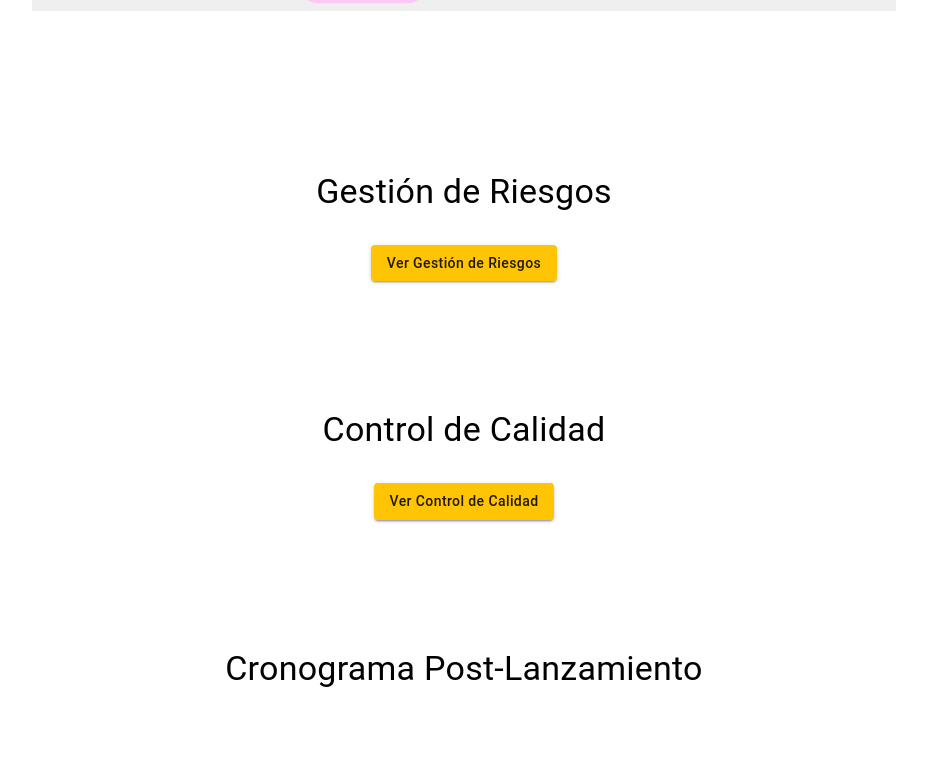
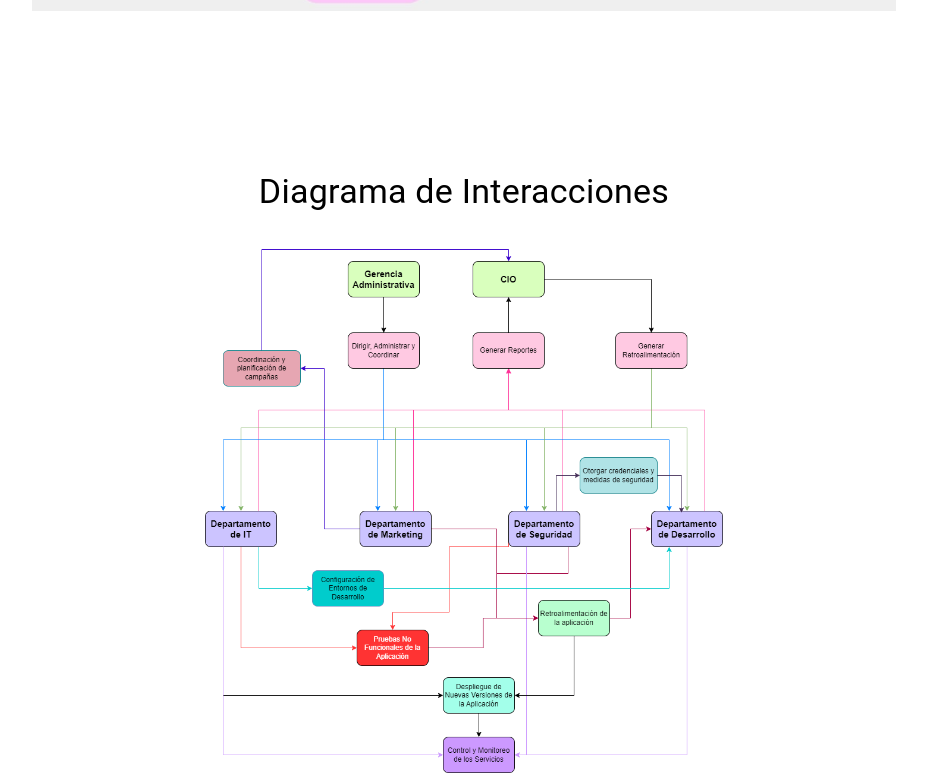
Before and after one commit to Dylan-Chambi/little-paw-gpi, a React (Vite) app: page / in a window 1280 px wide. Shown: the part 1917-2700 px from the top of the page, without its empty margins (176-1103 px from the left). Built offline with nearby package versions, Linux system fonts and the light colour scheme.

Commit message:
Added interaction diagram

```diff
--- a/src/pages/Home.jsx
+++ b/src/pages/Home.jsx
@@ -1,6 +1,7 @@
 import { Box, Button, Grid, Typography } from "@mui/material";
 import * as home_image from '../images/home_banner.jpg';
 import * as jerarquico from '../images/jerarquico.jpg';
+import * as interaccion_empresa from '../images/interaccion_empresa.png';
 import Fade from '@mui/material/Fade';
 import DocumentViewPopup from "../components/DocumentViewPopup";
 import { useState } from "react";
@@ -86,6 +87,14 @@ export const Home = () => {
                         Diagrama Jerárquico
                     </Typography>
                     <img src={jerarquico.default} alt='Diagrama Jerarquico' width='75%' height='75%' style={{ marginBottom: '2rem' }} />
+                </Box>
+            </Grid>
+            <Grid item xs={12}>
+                <Box sx={{ position: 'relative', display: 'flex', justifyContent: 'center', alignItems: 'center', flexDirection: 'column', height: '100%', padding: '4rem' }}>
+                    <Typography variant='h4' sx={{ marginBottom: '2rem' }}>
+                        Diagrama de Interacciones
+                    </Typography>
+                    <img src={interaccion_empresa.default} alt='Diagrama Interacciones' width='45%' height='45%' style={{ marginBottom: '2rem' }} />
                 </Box>
             </Grid>
             <Grid item xs={12}>
```
Also changed, not shown: src/images/interaccion_empresa.png (added).
